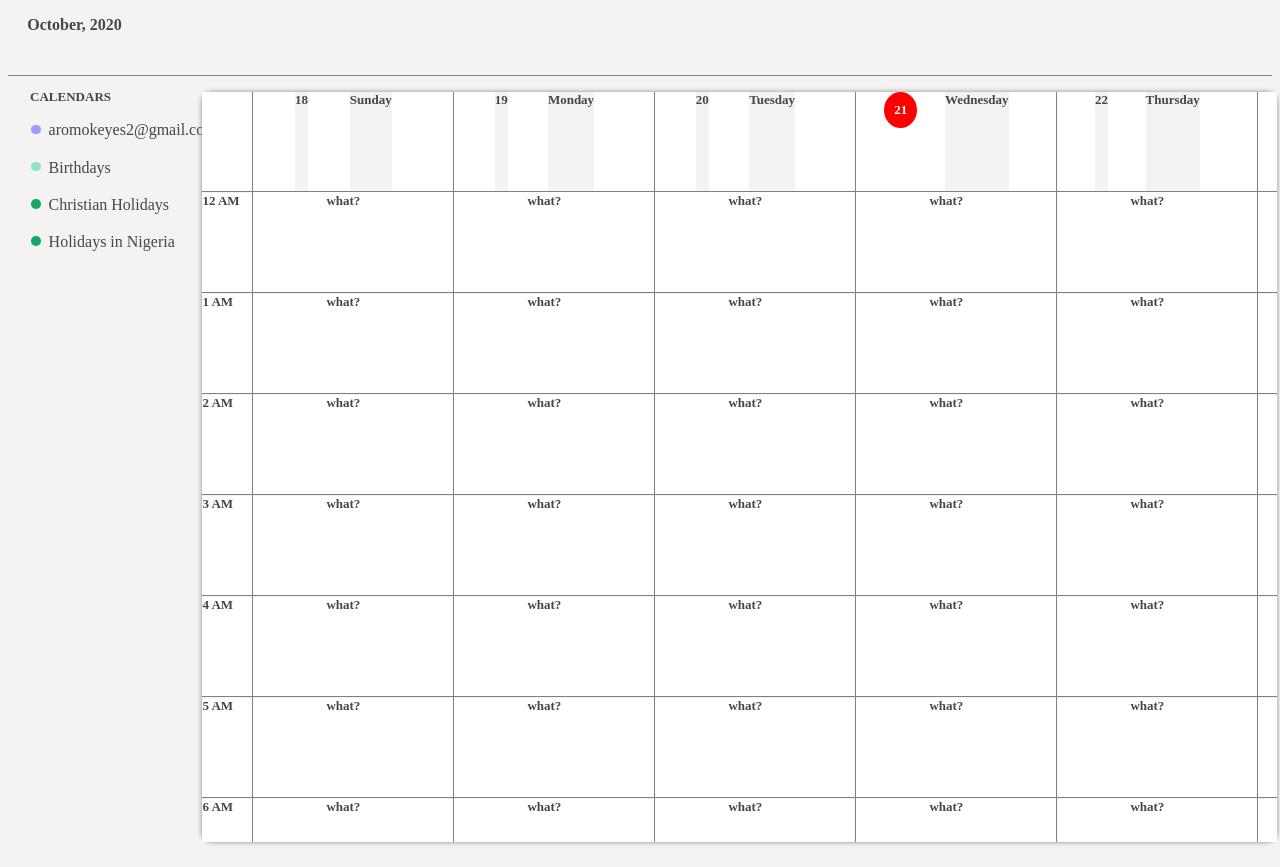
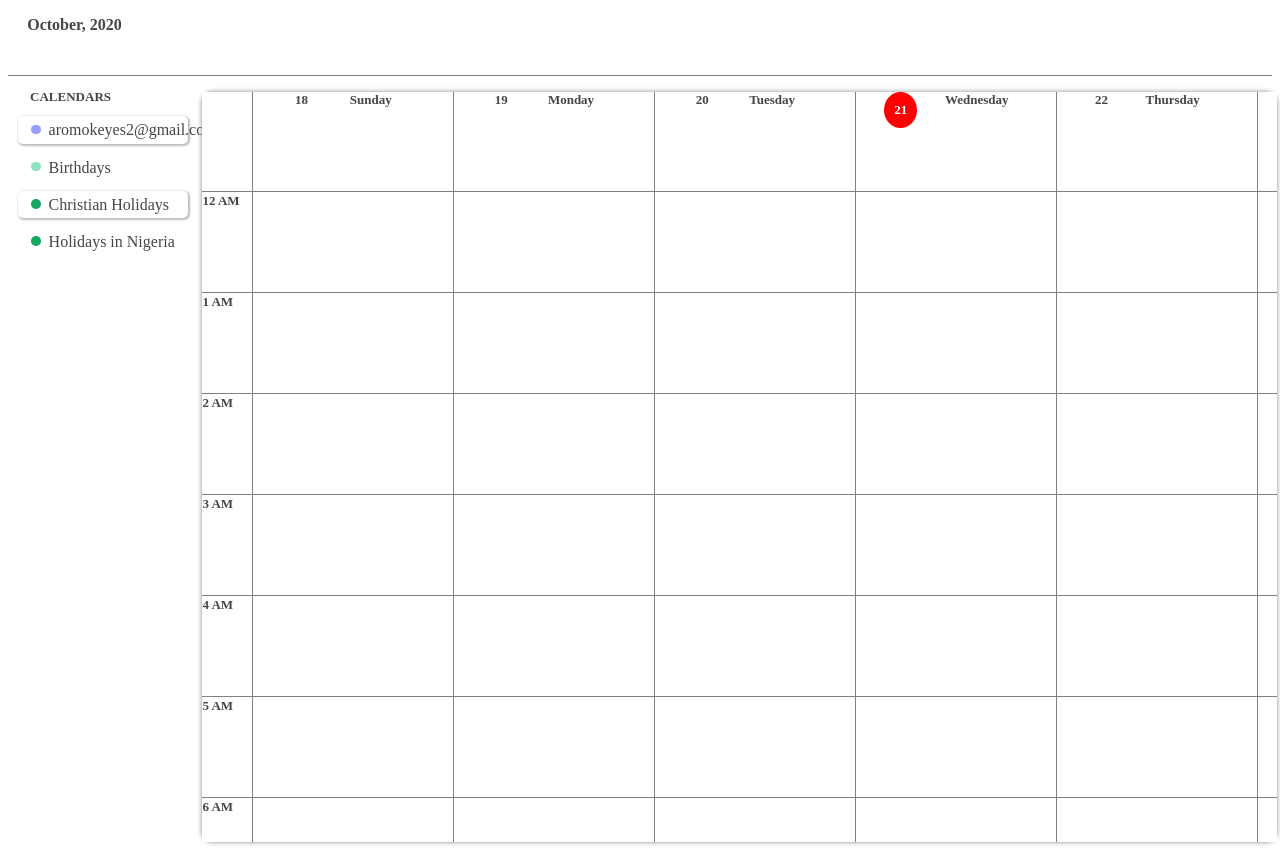
Before and after one commit to Seyi-Keye/calendar-challenge, a React app: page / in a window 1280 px wide. Built offline with nearby package versions, Linux system fonts and the light colour scheme.

Commit message:
feat: toggle selected calendars and display event details

```diff
--- a/src/client/calendar.scss
+++ b/src/client/calendar.scss
@@ -10,7 +10,7 @@ $currentDayBackgroundColor: #5d6ae4;
 * {
   box-sizing: border-box;
   display: flexbox;
-  background-color: $backgroundColor;
+  // background-color: $backgroundColor;
   color: $fontColor;
 }
 
--- a/src/client/components/App.jsx
+++ b/src/client/components/App.jsx
@@ -6,18 +6,35 @@ import mock from '../mock.json';
 import '../calendar.scss';
 
 const Layout = () => {
-  // const [calendars, setCalendars] = useState({})
+  const [selectedCalendarCategories, setSelectedCalendarCategories] = useState([
+    'aromokeyes2@gmail.com',
+    'Christian Holidays',
+  ]);
   const { calendars, calenderEvents } = mock;
   const { events } = calenderEvents;
   const selectedEvents = events;
-  // const selectedCalendarIds = ['calendarId'];
+
+  const toggleSelectedCalendar = (summary) => {
+    return selectedCalendarCategories.includes(summary)
+      ? setSelectedCalendarCategories(
+          selectedCalendarCategories.filter((category) => category !== summary)
+        )
+      : setSelectedCalendarCategories([...selectedCalendarCategories, summary]);
+  };
 
   return (
     <div className="container">
       <Header />
       <div className="page-layout">
-        <Sidebar calendars={calendars.items} />
-        <Content selectedEvents={selectedEvents} />
+        <Sidebar
+          calendars={calendars.items}
+          selectedCalendarCategories={selectedCalendarCategories}
+          toggleSelectedCalendar={toggleSelectedCalendar}
+        />
+        <Content
+          selectedEvents={selectedEvents}
+          selectedCalendarCategories={selectedCalendarCategories}
+        />
       </div>
     </div>
   );
--- a/src/client/components/Content.jsx
+++ b/src/client/components/Content.jsx
@@ -3,6 +3,8 @@ import {
   getDateToday,
   getDay,
   getDifferenceInMinutes,
+  get12hourFormat,
+  getTheHour,
   getTheMinutes,
   getWeekDates,
   isSameDay,
@@ -10,7 +12,7 @@ import {
 } from '../date.js';
 
 const Content = (props) => {
-  const { selectedEvents } = props;
+  const { selectedEvents, selectedCalendarCategories } = props;
 
   const getWeek = getWeekDates();
   const weekdays = [
@@ -31,16 +33,8 @@ const Content = (props) => {
 
   const timeConverter = () =>
     range(-1, 24, 1).map((x) => {
-      let time = null;
-      if (x == -1) {
-        time = '';
-      } else if (x === 0) {
-        time = '12 AM';
-      } else if (x < 12) {
-        time = `${x} AM`;
-      } else {
-        time = `${x - 12} PM`;
-      }
+      let time = get12hourFormat(x);
+
       return (
         <div className="time" key={x}>
           {time}
@@ -57,12 +51,15 @@ const Content = (props) => {
   const eventConverter = (events, currentDay) => {
     return range(0, 24, 1).map((hour) => {
       let currentDayEvents = events.filter((event) => {
-        let { start, end } = event;
-        let startDate = start.dateTime;
-        // || start.date;
-        const endDate = end.dateTime;
-        // || end.date ;
-        return isSameHour(startDate, hour) && isSameDay(endDate, currentDay);
+        let { end, start, category } = event;
+        let startDate = start.dateTime || start.date;
+        const endDate = end.dateTime || end.date;
+        let selectedCalendar = selectedCalendarCategories.includes(category);
+        return (
+          selectedCalendar &&
+          isSameHour(startDate, hour) &&
+          isSameDay(endDate, currentDay)
+        );
       });
 
       if (currentDayEvents.length) {
@@ -70,14 +67,16 @@ const Content = (props) => {
           <div className="timeslot" key={hour}>
             {currentDayEvents.map((event, i) => {
               let { summary, start, end, backgroundColor } = event;
-              let startDate = start.dateTime;
-              // || start.date;
-              const endDate = end.dateTime;
-              // || end.date ;
+              let startDate = start.dateTime || start.date;
+              const endDate = end.dateTime || end.date;
               let eventHeight = getHeightOfEvent(startDate, endDate);
               let startPosition = (getTheMinutes(startDate) / 60) * 100;
               let width = (1 / currentDayEvents.length) * 90;
               let display = width !== 100 ? 'inline' : 'block';
+              let startTime =
+                getTheHour(startDate) + ':' + getTheMinutes(startDate);
+              let endTime = getTheHour(endDate) + ':' + getTheMinutes(endDate);
+
               return (
                 <div
                   key={i}
@@ -94,7 +93,21 @@ const Content = (props) => {
                     borderRadius: '5px',
                   }}
                 >
-                  {summary + ' time=='}
+                  <p>{summary}</p>{' '}
+                  <p>
+                    {get12hourFormat(
+                      getTheHour(startDate),
+                      ':' +
+                        ('0' + getTheMinutes(startDate).toString()).slice(-2)
+                    ) +
+                      ' - ' +
+                      get12hourFormat(
+                        getTheHour(endDate),
+
+                        ':' +
+                          ('0' + getTheMinutes(endDate).toString()).slice(-2)
+                      )}
+                  </p>
                 </div>
               );
             })}
@@ -102,12 +115,7 @@ const Content = (props) => {
         );
       }
 
-      return (
-        <div className="timeslot" key={hour}>
-          {' '}
-          what?
-        </div>
-      );
+      return <div className="timeslot" key={hour}></div>;
     });
   };
 
--- a/src/client/components/Sidebar.jsx
+++ b/src/client/components/Sidebar.jsx
@@ -1,10 +1,10 @@
 import React, { useState } from 'react';
 
 const Sidebar = (props) => {
-  const [toggleSelected, setToggleSelected] = useState(false);
+  const { selectedCalendarCategories, toggleSelectedCalendar } = props;
 
-  // const handleCalendarSelection = (toggleSelected) =>
-  //   setToggleSelected(!toggleSelected);
+  const selectedClass = (summary) =>
+    selectedCalendarCategories.includes(summary) ? 'card selected' : 'card';
 
   return (
     <div className="calendars">
@@ -14,10 +14,8 @@ const Sidebar = (props) => {
           return (
             <li key={calendar.id}>
               <div
-                className={toggleSelected ? 'card selected' : 'card'}
-                onClick={() => {
-                  setToggleSelected(!toggleSelected);
-                }}
+                className={selectedClass(calendar.summary)}
+                onClick={() => toggleSelectedCalendar(calendar.summary)}
               >
                 <div
                   className="calendar-color"
--- a/src/client/date.js
+++ b/src/client/date.js
@@ -15,6 +15,17 @@ export const getTheHour = (date) => getHours(new Date(date));
 export const getDifferenceInMinutes = (startTime, endTime) => differenceInMinutes(new Date(startTime), new Date(endTime));
 export const getTheMinutes = (date) => getMinutes(new Date(date));
 export const getDateToday = () => getDate(new Date());
+export const get12hourFormat = (x, m='') => {
+    if (x == -1) {
+      return '';
+    } else if (x === 0) {
+      return `12${m} AM`;
+    } else if (x < 12) {
+      return `${x}${m} AM`;
+    } else {
+      return `${x - 12}${m} PM`;
+    }
+  };
 
 export const isSameDay = (day1, day2) => getDay(new Date(day1)) === getDay(new Date(day2));
 export const isSameHour = (hour1, hour2) => getTheHour(hour1) === hour2;
--- a/src/client/mock.json
+++ b/src/client/mock.json
@@ -34,14 +34,14 @@
       "etag": "3206432205168000",
       "id": "17jahk74u2r79ih35in4nv81ft",
       "visibility": "public",
-      "category": "aromokeyes2@gmail.com",
+      "category": "Holidays in Nigeria",
       "backgroundColor": "#92e1c0"
     },
     {
       "description": "A conversation",
       "summary": "Soro soke gen",
       "status": "confirmed",
-      "start": {"dateTime": "2020-10-18T16:30:00+01:00", "date": "2020-10-29"},
+      "start": {"dateTime": "2020-10-18T16:03:00+01:00", "date": "2020-10-29"},
       "end": {"dateTime": "2020-10-18T17:30:00+01:00", "date": "2020-10-29"},
       "etag": "3206432205168000",
       "id": "17jahk74u2r79ih35in4nv81ft",
@@ -58,7 +58,7 @@
       "etag": "3206432205168000",
       "id": "17jahk74u2r79ih35in4nv81ft",
       "visibility": "public",
-      "category": "aromokeyes2@gmail.com",
+      "category": "Holidays in Nigeria",
       "backgroundColor": "#16a765"
     },
     {
@@ -82,7 +82,7 @@
       "etag": "3206432205168000",
       "id": "17jahk74u2r79ih35in4nv81ft",
       "visibility": "public",
-      "category": "aromokeyes2@gmail.com",
+      "category": "Christian Holidays",
       "backgroundColor": "#92e1c0"
     },
     {
@@ -94,7 +94,7 @@
       "etag": "3206432205168000",
       "id": "17jahk74u2r79ih35in4nv81ft",
       "visibility": "public",
-      "category": "aromokeyes2@gmail.com",
+      "category": "Birthdays",
       "backgroundColor": "#92e1c0"
     }
   ]
```
